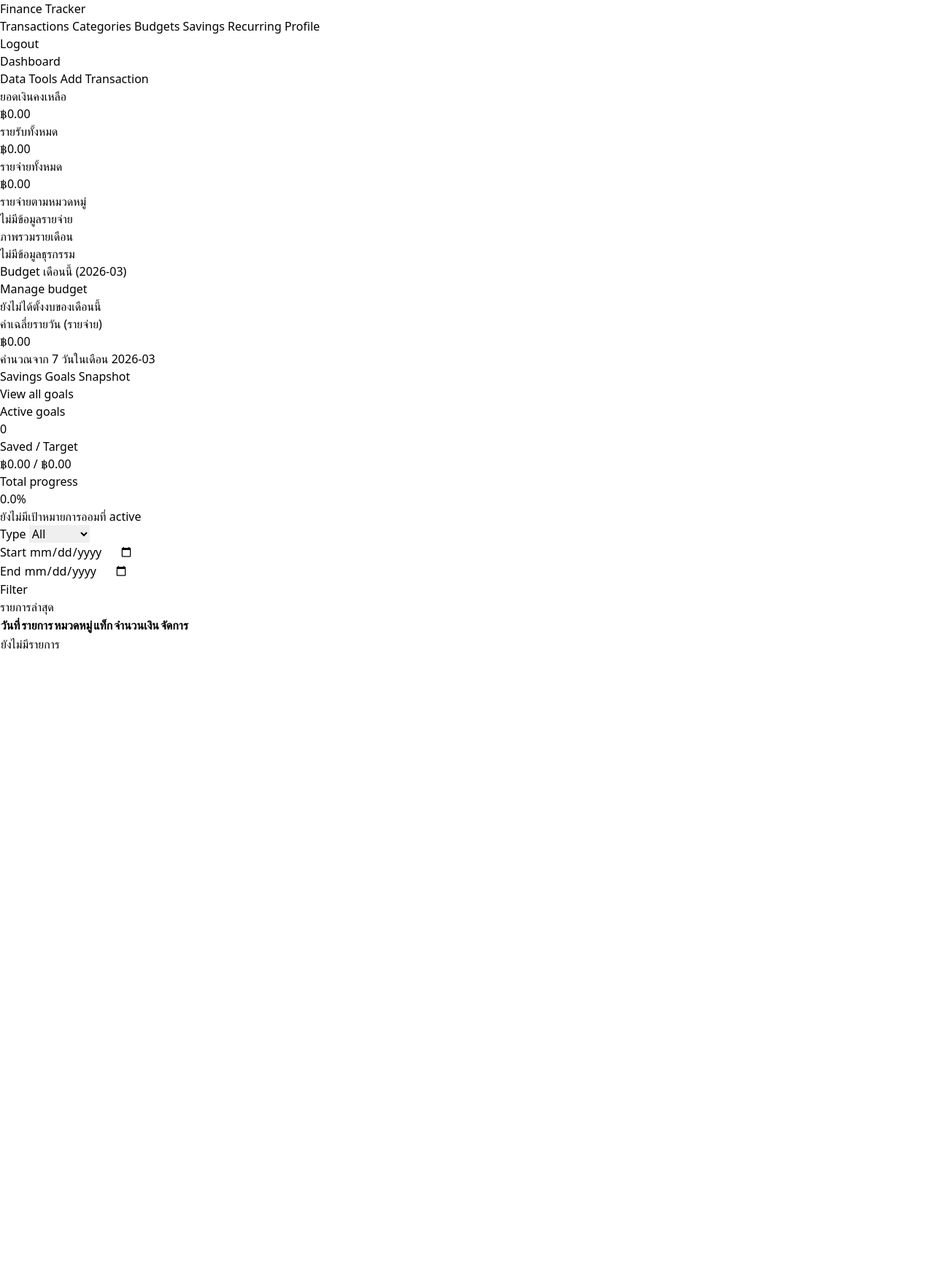
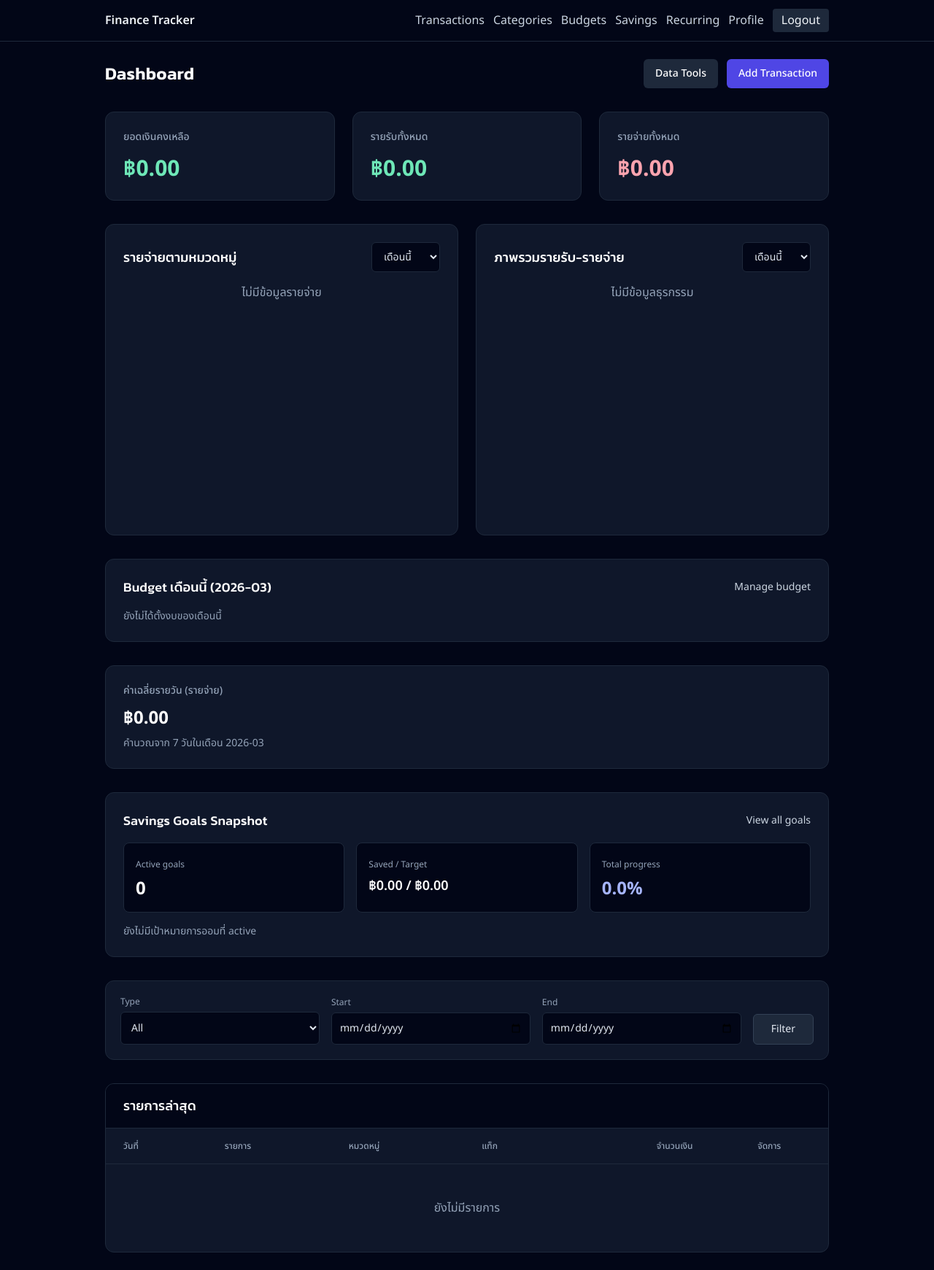
Before and after one commit to Pu2f/Finance-Tracker, a Flask app: page /transactions/ in a window 1280 px wide. Shown: the whole page at 73% size. Before the commit the page ends 890 px from the top, so only its background shows below. Run offline with Flask 3, Linux system fonts and the light colour scheme; the visitor is signed in with stand-in values (Sample User, id 1); data that the repository does not hold is empty; style sheets or scripts are compiled from the project's sources.

Commit message:
edit dashboard

```diff
--- a/app/main/transactions/routes.py
+++ b/app/main/transactions/routes.py
@@ -1,7 +1,7 @@
 import csv
 import io
 from collections import defaultdict
-from datetime import date, datetime
+from datetime import date, datetime, timedelta
 from decimal import Decimal, InvalidOperation
 
 from flask import Response, flash, redirect, render_template, request, url_for
@@ -162,6 +162,23 @@ def _next_month_start(month_start: date) -> date:
     if month_start.month == 12:
         return date(month_start.year + 1, 1, 1)
     return date(month_start.year, month_start.month + 1, 1)
+
+
+def _chart_range_bounds(range_key: str | None):
+    today = date.today()
+    key = (range_key or "month").strip().lower()
+    if key == "day":
+        return today, today + timedelta(days=1)
+    if key == "week":
+        week_start = today - timedelta(days=today.weekday())
+        return week_start, week_start + timedelta(days=7)
+    if key == "year":
+        return date(today.year, 1, 1), date(today.year + 1, 1, 1)
+    if key == "all":
+        return None, None
+    # default: current month
+    month_start = today.replace(day=1)
+    return month_start, _next_month_start(month_start)
 
 
 def _daily_expense_insight(user_id: int):
@@ -396,6 +413,7 @@ def index():
 @login_required
 def category_pie():
     tx_type = request.args.get("type", "expense")
+    range_start, range_end = _chart_range_bounds(request.args.get("range"))
     rows = (
         db.session.query(Category.name, func.coalesce(func.sum(Transaction.amount), 0))
         .join(Transaction, Transaction.category_id == Category.id)
@@ -405,6 +423,10 @@ def category_pie():
             Category.type == tx_type,
             Transaction.user_id == current_user.id,
             TransactionDeletion.transaction_id.is_(None),
+        )
+        .filter(
+            Transaction.tx_date >= range_start if range_start else True,
+            Transaction.tx_date < range_end if range_end else True,
         )
         .group_by(Category.name)
         .order_by(func.sum(Transaction.amount).desc())
@@ -418,6 +440,7 @@ def category_pie():
 @tx_bp.get("/charts/monthly")
 @login_required
 def monthly():
+    range_start, range_end = _chart_range_bounds(request.args.get("range"))
     rows = (
         db.session.query(
             func.strftime("%Y-%m", Transaction.tx_date).label("ym"),
@@ -428,6 +451,8 @@ def monthly():
         .filter(
             Transaction.user_id == current_user.id,
             TransactionDeletion.transaction_id.is_(None),
+            Transaction.tx_date >= range_start if range_start else True,
+            Transaction.tx_date < range_end if range_end else True,
         )
         .group_by("ym", Transaction.type)
         .order_by("ym")
--- a/app/static/package.json
+++ b/app/static/package.json
@@ -2,8 +2,8 @@
   "name": "finance-tracker",
   "private": true,
   "scripts": {
-    "tw:build": "tailwindcss -i ./app/static/src/input.css -o ./app/static/css/app.css --minify",
-    "tw:watch": "tailwindcss -i ./app/static/src/input.css -o ./app/static/css/app.css --watch"
+    "tw:build": "tailwindcss -i ./src/input.css -o ./css/app.css --minify",
+    "tw:watch": "tailwindcss -i ./src/input.css -o ./css/app.css --watch"
   },
   "devDependencies": {
     "autoprefixer": "^10.4.24",
--- a/app/static/src/input.css
+++ b/app/static/src/input.css
@@ -1,3 +1,23 @@
 @tailwind base;
 @tailwind components;
 @tailwind utilities;
+
+@layer base {
+  :root {
+    --font-body-th: "Noto Sans Thai", system-ui, -apple-system, "Segoe UI", sans-serif;
+    --font-display-th: "Kanit", "Noto Sans Thai", system-ui, -apple-system, "Segoe UI", sans-serif;
+  }
+
+  html,
+  body {
+    font-family: var(--font-body-th);
+  }
+
+  h1,
+  h2,
+  h3,
+  .font-display {
+    font-family: var(--font-display-th);
+    letter-spacing: 0.01em;
+  }
+}
--- a/app/static/tailwind.config.js
+++ b/app/static/tailwind.config.js
@@ -1,6 +1,6 @@
 /** @type {import('tailwindcss').Config} */
 module.exports = {
-  content: ["./app/templates/**/*.html"],
+  content: ["../templates/**/*.html"],
   theme: {
     extend: {},
   },
--- a/app/templates/base.html
+++ b/app/templates/base.html
@@ -4,6 +4,9 @@
   <meta charset="utf-8" />
   <meta name="viewport" content="width=device-width, initial-scale=1" />
   <title>{% block title %}Finance Tracker{% endblock %}</title>
+  <link rel="preconnect" href="https://fonts.googleapis.com">
+  <link rel="preconnect" href="https://fonts.gstatic.com" crossorigin>
+  <link href="https://fonts.googleapis.com/css2?family=Kanit:wght@500;600;700&family=Noto+Sans+Thai:wght@400;500;600;700&display=swap" rel="stylesheet">
   <link rel="stylesheet" href="{{ url_for('static', filename='css/app.css') }}">
 </head>
 <body class="bg-slate-950 text-slate-100 min-h-screen">
--- a/app/templates/transactions/index.html
+++ b/app/templates/transactions/index.html
@@ -48,13 +48,31 @@
 
 <div class="grid grid-cols-1 lg:grid-cols-2 gap-6 mb-8">
   <div class="bg-slate-900 border border-slate-800 rounded-xl p-6">
-    <h2 class="text-lg font-medium text-white mb-4">รายจ่ายตามหมวดหมู่</h2>
+    <div class="flex items-center justify-between gap-3 mb-4">
+      <h2 class="text-lg font-medium text-white">รายจ่ายตามหมวดหมู่</h2>
+      <select id="chart-range" class="bg-slate-950 border border-slate-800 text-slate-200 text-sm rounded-md px-3 py-2 outline-none">
+        <option value="day">วันนี้</option>
+        <option value="week">สัปดาห์นี้</option>
+        <option value="month" selected>เดือนนี้</option>
+        <option value="year">ปีนี้</option>
+        <option value="all">ทั้งหมด</option>
+      </select>
+    </div>
     <div class="h-80">
       <canvas id="category-pie-chart"></canvas>
     </div>
   </div>
   <div class="bg-slate-900 border border-slate-800 rounded-xl p-6">
-    <h2 class="text-lg font-medium text-white mb-4">ภาพรวมรายเดือน</h2>
+    <div class="flex items-center justify-between gap-3 mb-4">
+      <h2 class="text-lg font-medium text-white">ภาพรวมรายรับ-รายจ่าย</h2>
+      <select id="chart-range-secondary" class="bg-slate-950 border border-slate-800 text-slate-200 text-sm rounded-md px-3 py-2 outline-none">
+        <option value="day">วันนี้</option>
+        <option value="week">สัปดาห์นี้</option>
+        <option value="month" selected>เดือนนี้</option>
+        <option value="year">ปีนี้</option>
+        <option value="all">ทั้งหมด</option>
+      </select>
+    </div>
     <div class="h-80">
       <canvas id="monthly-chart"></canvas>
     </div>
@@ -102,19 +120,19 @@
     <a class="text-sm text-slate-300 hover:text-white" href="{{ url_for('savings.index') }}">View all goals</a>
   </div>
   <div class="grid grid-cols-1 md:grid-cols-3 gap-4 mb-4">
-    <div class="rounded-lg bg-slate-950 border border-slate-800 p-4">
-      <div class="text-xs text-slate-400">Active goals</div>
-      <div class="text-2xl font-bold text-white mt-1">{{ savings_summary.active_count }}</div>
+    <div class="rounded-lg bg-slate-950 border border-slate-800 p-4 pt-5">
+      <div class="text-xs text-slate-400 leading-relaxed">Active goals</div>
+      <div class="text-2xl font-bold text-white mt-2 leading-tight">{{ savings_summary.active_count }}</div>
     </div>
-    <div class="rounded-lg bg-slate-950 border border-slate-800 p-4">
-      <div class="text-xs text-slate-400">Saved / Target</div>
-      <div class="text-lg font-semibold text-white mt-1">
+    <div class="rounded-lg bg-slate-950 border border-slate-800 p-4 pt-5">
+      <div class="text-xs text-slate-400 leading-relaxed">Saved / Target</div>
+      <div class="text-lg font-semibold text-white mt-2 leading-tight">
         ฿{{ "{:,.2f}".format(savings_summary.total_saved) }} / ฿{{ "{:,.2f}".format(savings_summary.total_target) }}
       </div>
     </div>
-    <div class="rounded-lg bg-slate-950 border border-slate-800 p-4">
-      <div class="text-xs text-slate-400">Total progress</div>
-      <div class="text-2xl font-bold text-indigo-300 mt-1">{{ "{:,.1f}".format(savings_summary.progress_pct) }}%</div>
+    <div class="rounded-lg bg-slate-950 border border-slate-800 p-4 pt-5">
+      <div class="text-xs text-slate-400 leading-relaxed">Total progress</div>
+      <div class="text-2xl font-bold text-indigo-300 mt-2 leading-tight">{{ "{:,.1f}".format(savings_summary.progress_pct) }}%</div>
     </div>
   </div>
   <div class="space-y-2">
@@ -216,6 +234,30 @@
   document.addEventListener("DOMContentLoaded", () => {
     Chart.defaults.color = "#94a3b8";
     Chart.defaults.borderColor = "rgba(255, 255, 255, 0.1)";
+    const chartRangeSelect = document.getElementById("chart-range");
+    const chartRangeSecondarySelect = document.getElementById("chart-range-secondary");
+    let pieChart = null;
+    let barChart = null;
+
+    function showNoData(canvas, message) {
+      const parent = canvas.parentNode;
+      let msg = parent.querySelector(".chart-empty-msg");
+      if (!msg) {
+        msg = document.createElement("p");
+        msg.className = "chart-empty-msg text-slate-400 text-center";
+        parent.appendChild(msg);
+      }
+      msg.textContent = message;
+      msg.style.display = "block";
+      canvas.style.display = "none";
+    }
+
+    function clearNoData(canvas) {
+      const parent = canvas.parentNode;
+      const msg = parent.querySelector(".chart-empty-msg");
+      if (msg) msg.style.display = "none";
+      canvas.style.display = "block";
+    }
 
     function buildPieColors(count) {
       if (!count || count <= 0) return [];
@@ -227,17 +269,24 @@
       return colors;
     }
 
-    const pieElement = document.getElementById("category-pie-chart");
-    if (pieElement) {
+    function loadPieChart(rangeKey) {
+      const pieElement = document.getElementById("category-pie-chart");
+      if (!pieElement) return;
       const pieCtx = pieElement.getContext("2d");
-      fetch("{{ url_for('transactions.category_pie') }}?type=expense")
+      fetch(`{{ url_for('transactions.category_pie') }}?type=expense&range=${encodeURIComponent(rangeKey)}`)
         .then(res => res.json())
         .then(data => {
           if (!data.labels || data.labels.length === 0) {
-            pieCtx.canvas.parentNode.innerHTML = "<p class='text-slate-400 text-center'>ไม่มีข้อมูลรายจ่าย</p>";
+            if (pieChart) {
+              pieChart.destroy();
+              pieChart = null;
+            }
+            showNoData(pieCtx.canvas, "ไม่มีข้อมูลรายจ่าย");
             return;
           }
-          new Chart(pieCtx, {
+          clearNoData(pieCtx.canvas);
+          if (pieChart) pieChart.destroy();
+          pieChart = new Chart(pieCtx, {
             type: "pie",
             data: {
               labels: data.labels,
@@ -262,17 +311,24 @@
         });
     }
 
-    const barElement = document.getElementById("monthly-chart");
-    if (barElement) {
+    function loadMonthlyChart(rangeKey) {
+      const barElement = document.getElementById("monthly-chart");
+      if (!barElement) return;
       const barCtx = barElement.getContext("2d");
-      fetch("{{ url_for('transactions.monthly') }}")
+      fetch(`{{ url_for('transactions.monthly') }}?range=${encodeURIComponent(rangeKey)}`)
         .then(res => res.json())
         .then(data => {
           if (!data.labels || data.labels.length === 0) {
-            barCtx.canvas.parentNode.innerHTML = "<p class='text-slate-400 text-center'>ไม่มีข้อมูลธุรกรรม</p>";
+            if (barChart) {
+              barChart.destroy();
+              barChart = null;
+            }
+            showNoData(barCtx.canvas, "ไม่มีข้อมูลธุรกรรม");
             return;
           }
-          new Chart(barCtx, {
+          clearNoData(barCtx.canvas);
+          if (barChart) barChart.destroy();
+          barChart = new Chart(barCtx, {
             type: "bar",
             data: {
               labels: data.labels,
@@ -300,6 +356,32 @@
           });
         });
     }
+
+    const initialRange = chartRangeSelect ? chartRangeSelect.value : "month";
+    loadPieChart(initialRange);
+    loadMonthlyChart(initialRange);
+
+    function applyRangeSelection(selectedRange) {
+      if (chartRangeSelect && chartRangeSelect.value !== selectedRange) {
+        chartRangeSelect.value = selectedRange;
+      }
+      if (chartRangeSecondarySelect && chartRangeSecondarySelect.value !== selectedRange) {
+        chartRangeSecondarySelect.value = selectedRange;
+      }
+      loadPieChart(selectedRange);
+      loadMonthlyChart(selectedRange);
+    }
+
+    if (chartRangeSelect) {
+      chartRangeSelect.addEventListener("change", function () {
+        applyRangeSelection(chartRangeSelect.value || "month");
+      });
+    }
+    if (chartRangeSecondarySelect) {
+      chartRangeSecondarySelect.addEventListener("change", function () {
+        applyRangeSelection(chartRangeSecondarySelect.value || "month");
+      });
+    }
   });
 </script>
 {% endblock %}
```
